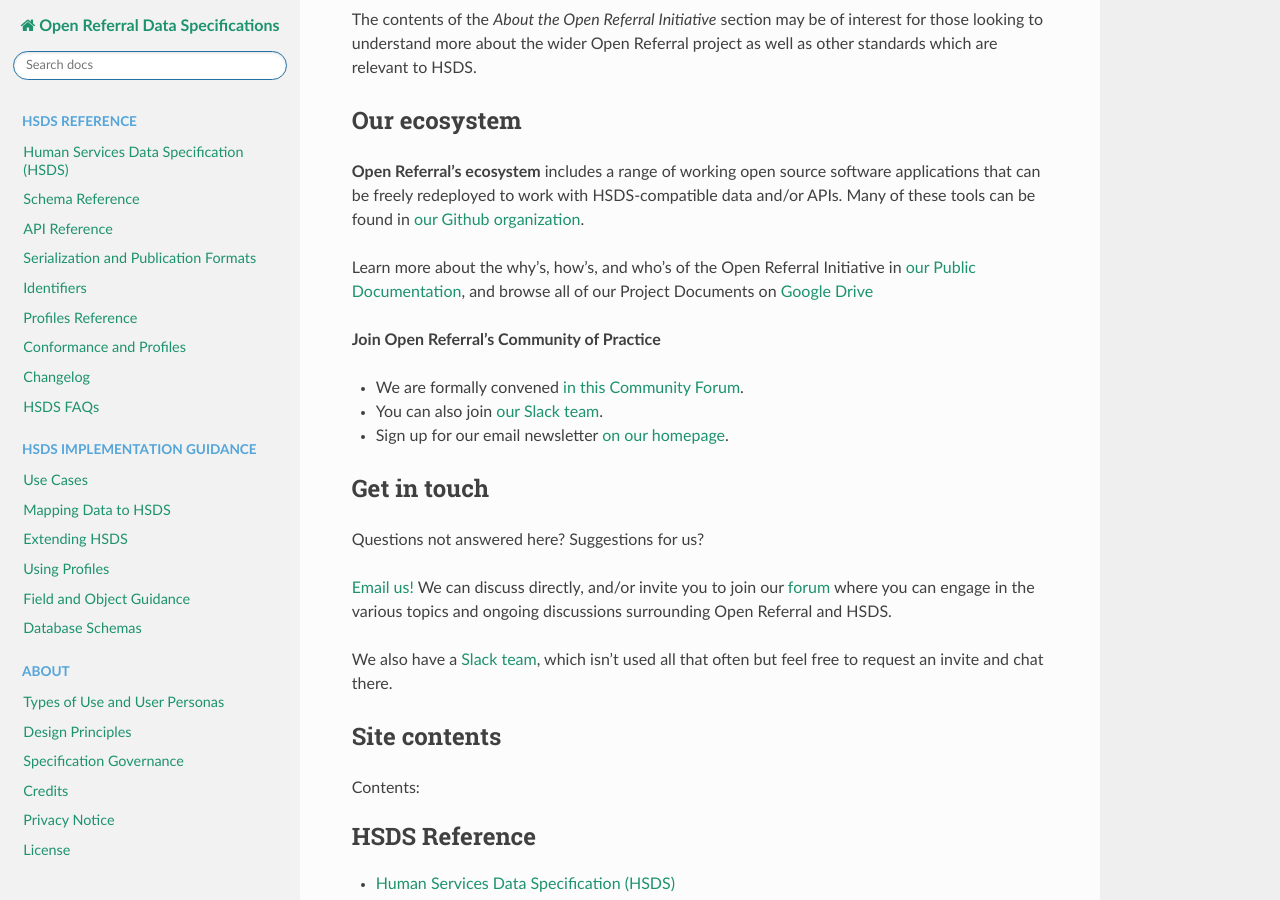
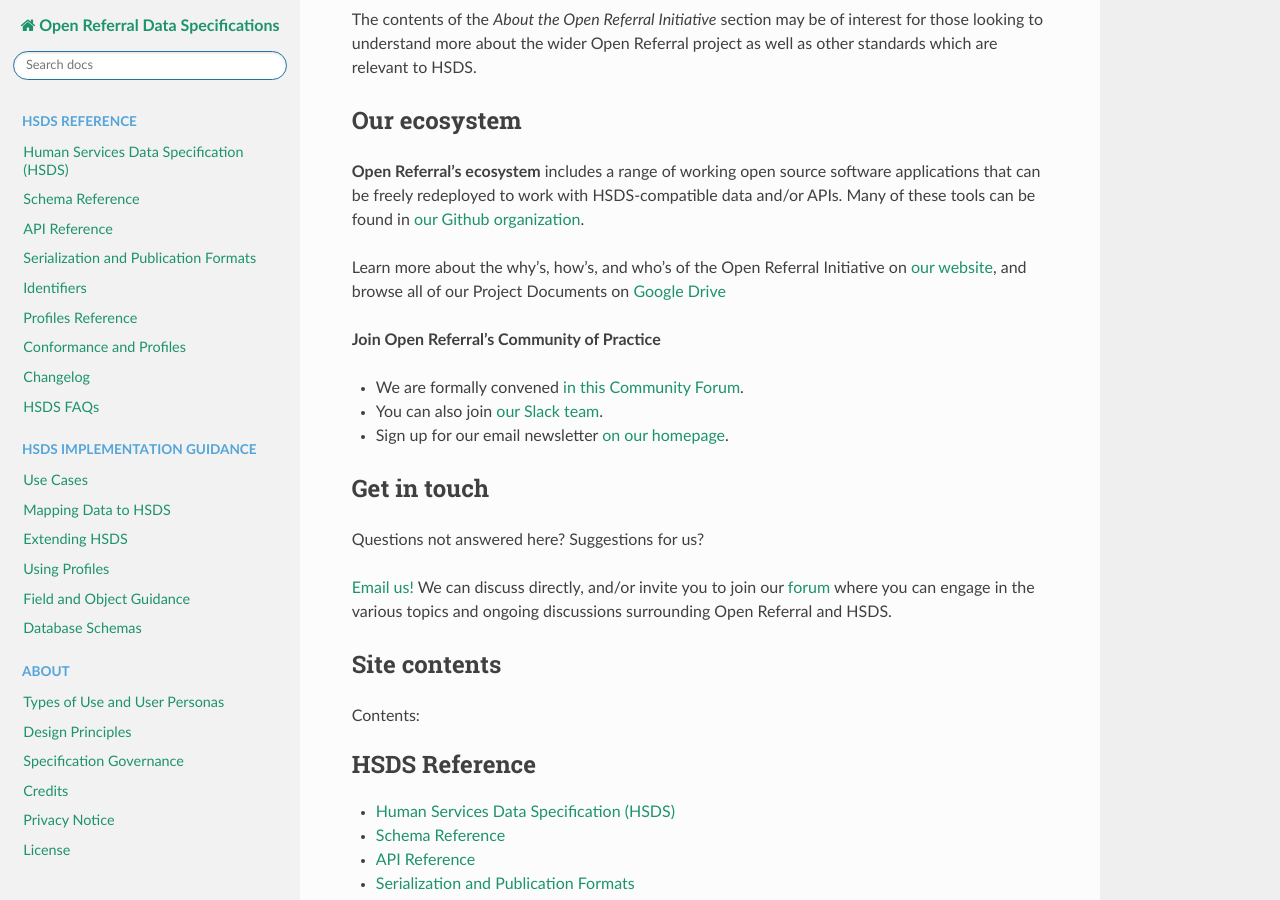
Before and after one commit to openreferral/specification, a Sphinx documentation site: the page built from docs/index.md, in a window 1280 px wide and 900 px high, scrolled down 1394 px. Built offline with Sphinx 7.4.7 and the Read the Docs theme 3.1.0, drawn with Linux system fonts in a browser that asks for light colours; comment, search, counter and statistics services are not loaded.

Commit message:
Update index.md
Removed reference to slack, fixed links to documentation on website

```diff
--- a/docs/index.md
+++ b/docs/index.md
@@ -32,7 +32,7 @@
 
 **Open Referral’s ecosystem** includes a range of working open source software applications that can be freely redeployed to work with HSDS-compatible data and/or APIs. Many of these tools can be found in [our Github organization](http://github.com/openreferral).
 
-Learn more about the why's, how's, and who's of the Open Referral Initiative in [our Public Documentation](https://docs.google.com/document/d/17cJxF_1P6fafcsFJQERFQifKKc_kPbAKmAXwe2LWDcI/edit?usp=drive_web), and browse all of our Project Documents on [Google Drive](https://drive.google.com/drive/folders/0B-5CZ4ZLjTHqfk12WTFUbVk1NjBYMjRaZTlZRlN1UjhWMS1MN0tLV3Q4ejY3TWpOYWwwVDg?resourcekey=0-V8QRlJu4Jlrw40yN1U_TKQ&usp=sharing)
+Learn more about the why's, how's, and who's of the Open Referral Initiative on [our website](https://openreferral.org/about/organizational-overview/), and browse all of our Project Documents on [Google Drive](https://drive.google.com/drive/folders/0B-5CZ4ZLjTHqfk12WTFUbVk1NjBYMjRaZTlZRlN1UjhWMS1MN0tLV3Q4ejY3TWpOYWwwVDg?resourcekey=0-V8QRlJu4Jlrw40yN1U_TKQ&usp=sharing)
 
 **Join Open Referral's Community of Practice**
 
@@ -45,8 +45,6 @@
 Questions not answered here? Suggestions for us?
 
 [Email us!](mailto:info@openreferral.org) We can discuss directly, and/or invite you to join our [forum](https://forum.openreferral.org) where you can engage in the various topics and ongoing discussions surrounding Open Referral and HSDS.
-
-We also have a [Slack team](https://openreferral.org/get-involved/join-our-slack-team/), which isn't used all that often but feel free to request an invite and chat there.
 
 ## Site contents
 
```
